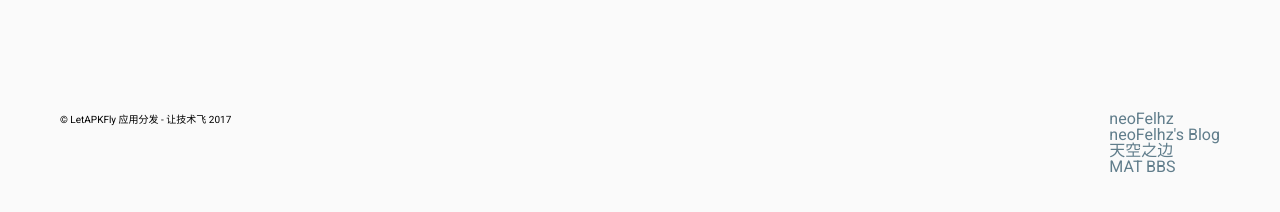
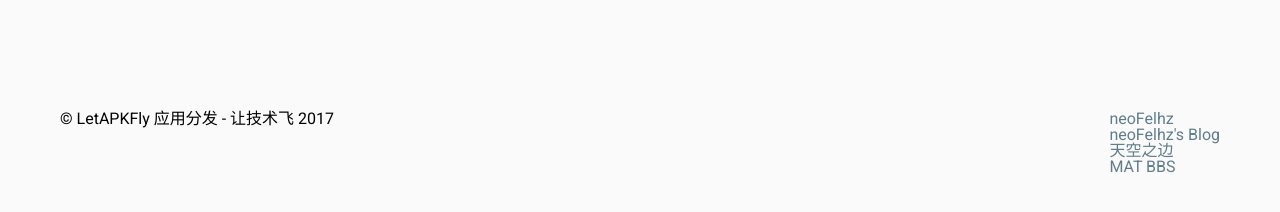
Before and after one commit to neoFelhz/LetAPKFly, a Jekyll site: the page built from index.md, in a window 1280 px wide and 1287 px high. Shown: the part 1017-1229 px from the top of the window. Built offline with Jekyll 4.4.1, drawn with Linux system fonts in a browser that asks for light colours.

Commit message:
update footer

```diff
--- a/_includes/footer.html
+++ b/_includes/footer.html
@@ -1,6 +1,6 @@
 <footer class="c-footer">
     <div class="u-container c-footer__container">
-        <span>&copy; {{ site.title }} {{ site.time | date: '%Y' }}</span>
+        <p>&copy; {{ site.title }} {{ site.time | date: '%Y' }}</p>
         <br>
         <p>
             <span><a href="https://nfz.moe">neoFelhz</a></span>
```
